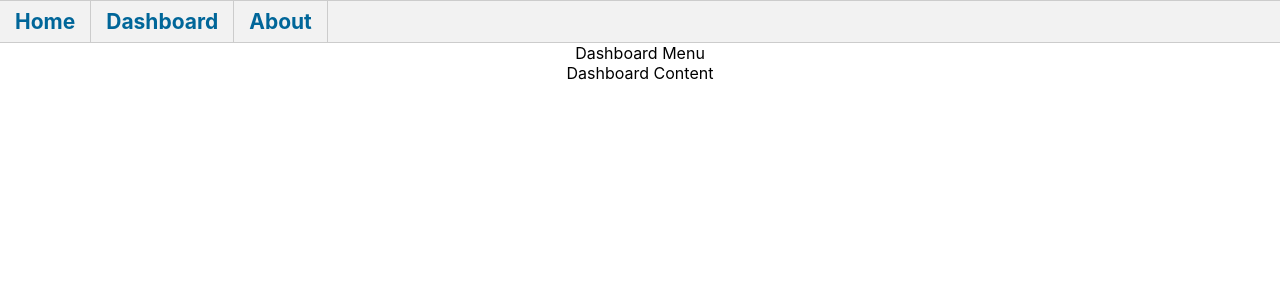
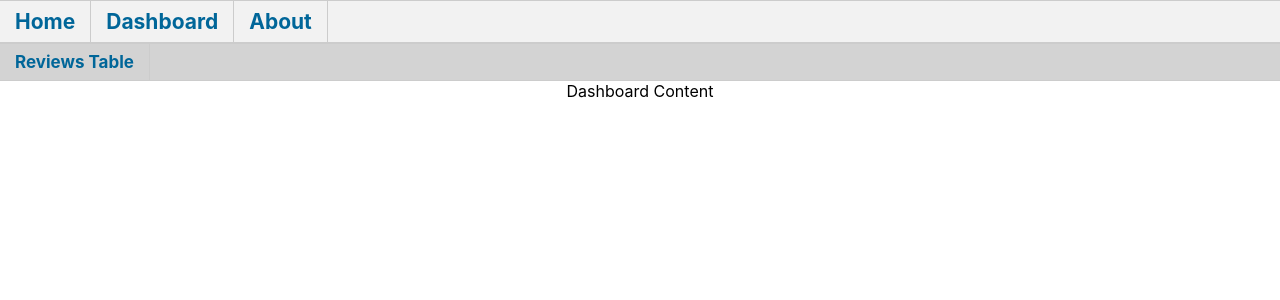
Before and after one commit to weiss-kim/simple-react-app, a React (Create React App) app: page /dashboard in a window 1280 px wide. Shown: the top 300 px of the page. Built offline with nearby package versions, Linux system fonts and the light colour scheme.

Commit message:
Create DashboardMenu and add navigation to DashboardPage

```diff
--- a/src/App.css
+++ b/src/App.css
@@ -37,3 +37,34 @@
   display: flex;
   flex-direction: column;
 }
+
+.App-menu ul {
+    width: 100%;
+    min-height: 4vh;
+    float: left;
+    margin: 0;
+    padding: 0;
+    list-style: none;
+    background-color: #d3d3d3;
+    border-bottom: 0.5px solid #ccc;
+    border-top: 0.5px solid #ccc;
+    font-size: calc(5px + 1.5vmin);
+}
+
+.App-menu ul li {
+    float: left;
+}
+
+.App-menu ul li a {
+    display: block;
+    padding: 8px 15px;
+    text-decoration: none;
+    font-weight: bold;
+    color: #069;
+    border-right: 1px solid #ccc;
+}
+
+.App-menu ul li a:hover {
+    color: #c00;
+    background-color: #fff;
+}
--- /dev/null
+++ b/src/components/dashboard_menu.js
@@ -0,0 +1,16 @@
+import React from "react"
+import { Link } from "react-router-dom"
+
+function DashboardMenu (){
+    return (
+        <div id="dashboard_menu" className="App-menu">
+            <ul>
+                <li><Link to='/dashboard/reviews_table'>
+                    Reviews Table
+                </Link></li>
+            </ul>
+        </div>
+    )
+}
+
+export default DashboardMenu
--- a/src/pages/dashboard_page.js
+++ b/src/pages/dashboard_page.js
@@ -1,14 +1,15 @@
 import React from "react"
+import { Switch, Route } from "react-router-dom"
+import DashboardMenu from "../components/dashboard_menu"
 
 function DashboardPage (){
     return (
         <div id="dashboard_page" className="App-page">
-            <div id="dashboard_menu">
-                Dashboard Menu
-            </div>
-            <div id="dashboard_content">
-                Dashboard Content
-            </div>
+            <DashboardMenu />
+            <Switch>
+                <Route exact path="/dashboard"
+                       component={() => "Dashboard Content"} />
+            </Switch>
         </div>
     )
 }
```
